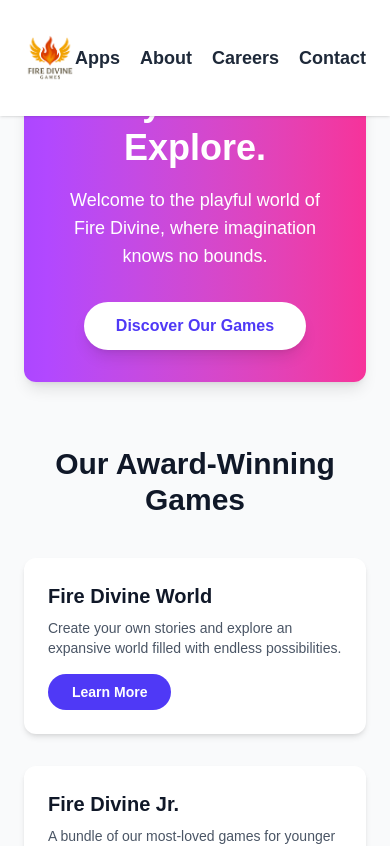
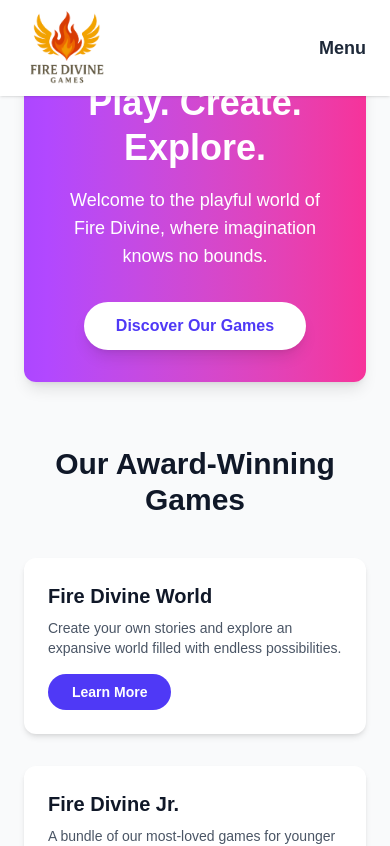
Before and after one commit to Devildk384/fire-divine-games, a Next.js app: page / in a window 390 px wide. Shown: the top 846 px of the page. Built offline with nearby package versions, Linux system fonts and the light colour scheme.

Commit message:
fix mobile responsive header

```diff
--- a/src/app/components/Header.tsx
+++ b/src/app/components/Header.tsx
@@ -1,7 +1,10 @@
-// src/components/Header.tsx
 import Link from 'next/link';
+import { useState } from 'react';
+import { X , TwitterIcon, InstagramIcon, FacebookIcon, LinkedinIcon, YoutubeIcon } from 'lucide-react';
 
 const Header = () => {
+  const [menuOpen, setMenuOpen] = useState(false);
+
   return (
     <nav className="fixed top-0 left-0 right-0 bg-white shadow z-50 transition-all">
       <div className="container mx-auto flex justify-between items-center py-2 px-6">
@@ -11,137 +14,119 @@ const Header = () => {
           <img
             src="/logo.png"
             alt="Fire Divine Games Logo"
-            className="h-25 w-auto object-contain"
+            className="h-20 w-auto object-contain"
           />
         </Link>
 
-        {/* Nav Links */}
-        <div className="flex gap-5">
-
-            <Link href="/apps" title="Apps" className="cursor-pointer">
+        {/* Desktop Nav Links */}
+        <div className="hidden md:flex gap-5">
+          {['Apps', 'About', 'Careers', 'Contact'].map((item) => (
+            <Link key={item} href={`/${item.toLowerCase()}`} className="cursor-pointer">
               <button
                 type="button"
                 className="
-                  box-border
-                  border-0 border-solid border-[#101014]
-                  text-[calc(18rem/16)] font-bold
-                  inline-flex items-center justify-start gap-2
-                  whitespace-nowrap
-                  bg-transparent p-0
-                  rounded-full
-                  transition-[padding] duration-500 ease-[cubic-bezier(0.34,1.56,0.64,1)]
-                  font-[var(--font-geist-sans)] relative
+                  text-lg font-bold relative
+                  after:content-[''] after:absolute after:left-0 after:bottom-[-4px]
+                  after:w-full after:h-[2px]
+                  after:bg-black after:scale-x-0
+                  after:origin-left hover:after:scale-x-100
+                  after:transition-transform after:duration-300
                 "
               >
-                <div
-                  className="
-                    relative after:content-[''] after:absolute after:left-0 after:bottom-[-8px]
-                    after:w-full after:h-[1px]
-                    after:bg-black after:scale-x-0
-                    after:origin-left
-                    after:transition-transform after:duration-500 after:ease-[cubic-bezier(0.34,1.56,0.64,1)]
-                    hover:after:scale-x-100
-                  "
-                >
-                  Apps
-                </div>
+                {item}
               </button>
             </Link>
+          ))}
+        </div>
 
-            <Link href="/about" title="Apps" className="cursor-pointer">
-              <button
-                type="button"
-                className="
-                  box-border
-                  border-0 border-solid border-[#101014]
-                  text-[calc(18rem/16)] font-bold
-                  inline-flex items-center justify-start gap-2
-                  whitespace-nowrap
-                  bg-transparent p-0
-                  rounded-full
-                  transition-[padding] duration-500 ease-[cubic-bezier(0.34,1.56,0.64,1)]
-                  font-[var(--font-geist-sans)] relative
-                "
-              >
-                <div
-                  className="
-                    relative after:content-[''] after:absolute after:left-0 after:bottom-[-8px]
-                    after:w-full after:h-[1px]
-                    after:bg-black after:scale-x-0
-                    after:origin-left
-                    after:transition-transform after:duration-500 after:ease-[cubic-bezier(0.34,1.56,0.64,1)]
-                    hover:after:scale-x-100
-                  "
-                >
-                  About
-                </div>
-              </button>
+        {/* Mobile Menu Button */}
+        <div className="md:hidden">
+          <button onClick={() => setMenuOpen(true)} aria-label="Open Menu">
+            <p className='text-lg font-bold relative'>Menu</p>
+          </button>
+        </div>
+      </div>
+
+      {/* Mobile Menu Overlay with jumping animation */}
+      <div
+        className={`
+          fixed inset-0 bg-white z-50 flex flex-col justify-between p-6
+          transform transition-transform duration-500 ease-[cubic-bezier(0.34,1.56,0.64,1)]
+          ${menuOpen ? 'translate-y-0' : '-translate-y-full'}
+        `}
+      >
+        {/* Top Section */}
+        <div className="flex justify-between items-center mb-8">
+          <Link href="/" className="flex items-center" onClick={() => setMenuOpen(false)}>
+            <img
+              src="/logo.png"
+              alt="Fire Divine Games Logo"
+              className="h-20 w-auto object-contain"
+            />
+          </Link>
+          <button onClick={() => setMenuOpen(false)} aria-label="Close Menu" className='flex flex-row'>
+            <span className="text-lg font-bold mr-2">Close</span>
+            <X className='-ml-1' size={25} />
+          </button>
+        </div>
+
+        {/* Menu Links */}
+        <div className="flex flex-col gap-6 text-3xl font-bold text-black">
+          {['Apps', 'About', 'Careers', 'Contact', 'Shop'].map((item) => (
+            <Link
+              key={item}
+              href={`/${item.toLowerCase()}`}
+              onClick={() => setMenuOpen(false)}
+            >
+              {item}
             </Link>
+          ))}
+        </div>
 
+        {/* Social Links */}
+    <div className="flex flex-col items-center gap-4 mt-10 text-black text-sm">
 
+  <div className="flex gap-6 text-lg">
+    <Link href="#" aria-label="Instagram" className="flex items-center gap-2">
+      <InstagramIcon size={25} />
+      Instagram
+    </Link>
+    <Link href="#" aria-label="Facebook" className="flex items-center gap-2">
+      <FacebookIcon size={25} />
+      Facebook
+    </Link>
+  </div>
 
-            <Link href="/careers" title="Apps" className="cursor-pointer">
-              <button
-                type="button"
-                className="
-                  box-border
-                  border-0 border-solid border-[#101014]
-                  text-[calc(18rem/16)] font-bold
-                  inline-flex items-center justify-start gap-2
-                  whitespace-nowrap
-                  bg-transparent p-0
-                  rounded-full
-                  transition-[padding] duration-500 ease-[cubic-bezier(0.34,1.56,0.64,1)]
-                  font-[var(--font-geist-sans)] relative
-                "
-              >
-                <div
-                  className="
-                    relative after:content-[''] after:absolute after:left-0 after:bottom-[-8px]
-                    after:w-full after:h-[1px]
-                    after:bg-black after:scale-x-0
-                    after:origin-left
-                    after:transition-transform after:duration-500 after:ease-[cubic-bezier(0.34,1.56,0.64,1)]
-                    hover:after:scale-x-100
-                  "
-                >
-                  Careers
-                </div>
-              </button>
-            </Link>
+  <div className="flex gap-6 text-lg">
 
+    <Link href="#" aria-label="LinkedIn" className="flex items-center gap-2">
+      <LinkedinIcon size={25} />
+      LinkedIn
+    </Link>
+     <Link href="#" aria-label="X" className="flex items-center gap-2">
+      <TwitterIcon size={25} />
+      X
+    </Link>
+  </div>
 
-            <Link href="/contacts" title="Apps" className="cursor-pointer">
-              <button
-                type="button"
-                className="
-                  box-border
-                  border-0 border-solid border-[#101014]
-                  text-[calc(18rem/16)] font-bold
-                  inline-flex items-center justify-start gap-2
-                  whitespace-nowrap
-                  bg-transparent p-0
-                  rounded-full
-                  transition-[padding] duration-500 ease-[cubic-bezier(0.34,1.56,0.64,1)]
-                  font-[var(--font-geist-sans)] relative
-                "
-              >
-                <div
-                  className="
-                    relative after:content-[''] after:absolute after:left-0 after:bottom-[-8px]
-                    after:w-full after:h-[1px]
-                    after:bg-black after:scale-x-0
-                    after:origin-left
-                    after:transition-transform after:duration-500 after:ease-[cubic-bezier(0.34,1.56,0.64,1)]
-                    hover:after:scale-x-100
-                  "
-                >
-                  Contact
-                </div>
-              </button>
-            </Link>
+  <div className="flex gap-6 text-lg">
+    <Link href="#" aria-label="X" className="flex items-center gap-2">
+      <TwitterIcon size={25} />
+      X
+    </Link>
+    <Link href="#" aria-label="YouTube" className="flex items-center gap-2">
+      <YoutubeIcon size={25} />
+      YouTube
+    </Link>
+  </div>
 
-        </div>
+  {/* Bottom Footer */}
+  <div className="mt-6 text-xs flex gap-4">
+    <Link href="#">Terms of service</Link>
+    <Link href="#">Privacy policy</Link>
+  </div>
+</div>
+
       </div>
     </nav>
   );
--- /dev/null
+++ b/tailwind.config.js
@@ -0,0 +1,28 @@
+// tailwind.config.js
+module.exports = {
+  content: ['./src/**/*.{js,ts,jsx,tsx}'], // adjust to your src
+  theme: {
+    extend: {
+      animation: {
+        bounceDown: 'bounceDown 0.6s cubic-bezier(0.34, 1.56, 0.64, 1)',
+        bounceUp: 'bounceUp 0.5s ease-in-out',
+      },
+      keyframes: {
+        bounceDown: {
+          '0%': { transform: 'translateY(-100%)' },
+          '60%': { transform: 'translateY(0)' },
+          '75%': { transform: 'translateY(-20px)' },
+          '90%': { transform: 'translateY(0)' },
+          '95%': { transform: 'translateY(-10px)' },
+          '100%': { transform: 'translateY(0)' },
+        },
+        bounceUp: {
+          '0%': { transform: 'translateY(0)' },
+          '50%': { transform: 'translateY(-20px)' },
+          '100%': { transform: 'translateY(-100%)' },
+        },
+      },
+    },
+  },
+  plugins: [],
+}
```
